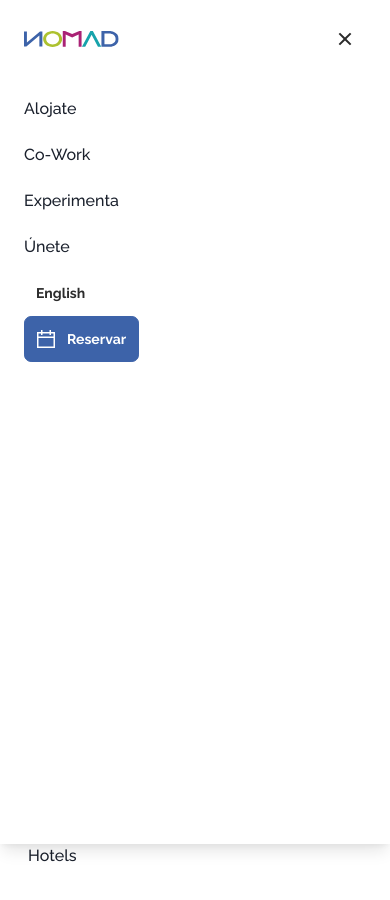
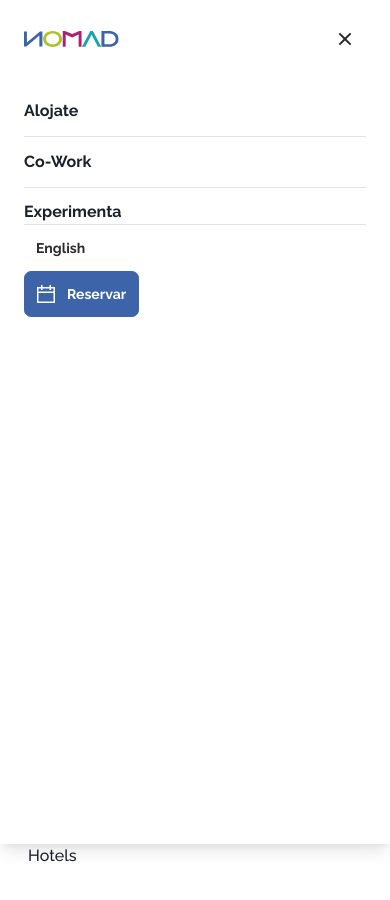
Before and after one commit to emmchier/nomad-app, a Next.js app: page / in a window 390 px wide. Both pictures are taken after a click on the button "abrir menú". Shown: the top 900 px of the page. Built offline with nearby package versions, Linux system fonts and the light colour scheme; a web font is replaced by a local one.

Commit message:
keep working on menu responsive

```diff
--- /dev/null
+++ b/src/components/atomic-design/atoms/collapse/index.tsx
@@ -0,0 +1,23 @@
+import { FC } from 'react';
+
+import { Box, Collapse, useDisclosure } from '@chakra-ui/react';
+
+interface CollapseI {
+  children: React.ReactNode;
+  collapsibleItem: React.ReactNode | React.ReactElement;
+}
+
+const Collapsible: FC<CollapseI> = ({ children, collapsibleItem = 'contenido' }) => {
+  const { isOpen, onToggle } = useDisclosure();
+
+  return (
+    <>
+      <Box onClick={onToggle}>{collapsibleItem}</Box>
+      <Collapse in={isOpen} animateOpacity>
+        {children}
+      </Collapse>
+    </>
+  );
+};
+
+export default Collapsible;
--- a/src/components/atomic-design/molecules/navbar/index.tsx
+++ b/src/components/atomic-design/molecules/navbar/index.tsx
@@ -26,7 +26,7 @@ const Navbar: FC = () => {
           </a>
         </Link>
         <NavbarActions>
-          <NavList direction="horizontal" />
+          <NavList direction="horizontal" hideItems="single" />
           <Divider height="20px" ml="2" borderColor="black" orientation="vertical" />
           <span>
             <LanguageButton />
--- a/src/components/atomic-design/organisms/nav-list/index.tsx
+++ b/src/components/atomic-design/organisms/nav-list/index.tsx
@@ -1,30 +1,48 @@
 import React, { FC, useContext } from 'react';
 import Link from 'next/link';
+var _ = require('lodash');
 
 import { ListItem } from '@chakra-ui/react';
 
-import { NavLink } from '../../../../interfaces';
 import { slugify } from '../../../../utils';
 
 import CustomList from '../../atoms/list';
 import { GlobalDataContext } from '../../../../context/index';
+import NavbarSubmenu from '../navbar/navbar-submenu';
+import { NavLink } from '../../../../interfaces/index';
 
 interface NavListI {
   direction?: string;
-  showLast?: boolean;
+  hideItems?: string;
+  isNavRes?: boolean;
 }
 
-const NavList: FC<NavListI> = ({ direction = 'vertical', showLast = false }) => {
+const NavList: FC<NavListI> = ({
+  direction = 'vertical',
+  hideItems = 'none',
+  isNavRes = false,
+}) => {
   const { navList } = useContext(GlobalDataContext);
-  const filterItems = () =>
-    showLast === true
-      ? navList
-      : navList.filter((item: NavLink) => slugify(item.title) !== 'inversores');
+
+  const hiddeItems = (hideAction: string) => {
+    switch (hideAction) {
+      case 'single':
+        return navList.filter((item: NavLink) => slugify(item.title) !== 'inversores');
+      case 'all':
+        return navList.filter(
+          (item: NavLink) => slugify(item.title) !== 'inversores' && slugify(item.title) !== 'unete'
+        );
+      case 'none':
+        return navList;
+      default:
+        return navList;
+    }
+  };
 
   return (
     <nav role="navigation">
       <CustomList direction={direction}>
-        {filterItems()?.map((item: NavLink) => (
+        {hiddeItems(hideItems)?.map((item: NavLink) => (
           <ListItem
             as="li"
             key={slugify(item.title)}
@@ -35,9 +53,15 @@ const NavList: FC<NavListI> = ({ direction = 'vertical', showLast = false }) =>
             px={direction === 'horizontal' ? '4' : '0'}
             py="2.5"
           >
-            <Link href="[#!]" as="#!" passHref>
-              <a>{item.title}</a>
-            </Link>
+            {item?.activities?.length === undefined || item?.activities?.length < 0 ? (
+              <Link href="[#!]" as="#!" passHref>
+                <a>{item.title}</a>
+              </Link>
+            ) : isNavRes === true ? (
+              <NavbarSubmenu label={item.title} subItems={item?.activities} />
+            ) : (
+              <>{item.title}</>
+            )}
           </ListItem>
         ))}
       </CustomList>
--- a/src/components/atomic-design/organisms/navbar-menu/index.tsx
+++ b/src/components/atomic-design/organisms/navbar-menu/index.tsx
@@ -1,4 +1,4 @@
-import React, { useContext } from 'react';
+import React, { FC, useContext } from 'react';
 
 import { GlobalDataContext } from '../../../../context';
 import Icon from '../../atoms/icon';
@@ -8,7 +8,7 @@ import CustomDrawer from '../../molecules/drawer';
 import NavList from '../nav-list';
 import { Content } from './styles';
 
-const NavbarMenu = () => {
+const NavbarMenu: FC = () => {
   const { openNavbarMenu, setOpenNavbarMenu } = useContext(GlobalDataContext);
 
   return (
@@ -19,11 +19,11 @@ const NavbarMenu = () => {
       title={<Icon icon="brand" ariaLabel="logo de Nomad" />}
       content={
         <Content>
-          <NavList direction="vertical" />
+          <NavList isNavRes={true} direction="vertical" hideItems="all" />
           <span>
             <LanguageButton />
+            <ReservarButton />
           </span>
-          <ReservarButton />
         </Content>
       }
     />
--- a/src/components/atomic-design/organisms/navbar-menu/styles.tsx
+++ b/src/components/atomic-design/organisms/navbar-menu/styles.tsx
@@ -1,6 +1,32 @@
 import styled from 'styled-components';
 
 export const Content = styled.div`
+  width: 100%;
+
+  ul {
+    width: 100%;
+
+    li {
+      width: 100%;
+      border-radius: 0;
+      border-bottom: 1px solid ${({ theme }) => theme.color.disabled};
+      font-weight: ${({ theme }) => theme.font.weight.bold};
+      padding: ${({ theme }) => theme.spacing(3)} 0;
+
+      &:last-child {
+        padding-bottom: 0;
+      }
+
+      a {
+        font-weight: ${({ theme }) => theme.font.weight.bold};
+      }
+
+      &:hover {
+        background: transparent;
+      }
+    }
+  }
+
   span {
     height: auto;
   }
--- /dev/null
+++ b/src/components/atomic-design/organisms/navbar/navbar-submenu/index.tsx
@@ -0,0 +1,33 @@
+import React, { FC } from 'react';
+
+import { ListItem } from '@chakra-ui/react';
+import Link from 'next/link';
+import Collapsible from '../../../atoms/collapse';
+import CustomList from '../../../atoms/list';
+import { NavLink } from '../../../../../interfaces';
+import { Content } from './styles';
+
+interface NavbarSubmenuI {
+  label?: string;
+  subItems: string[] | any;
+}
+
+const NavbarSubmenu: FC<NavbarSubmenuI> = ({ label = '', subItems }) => {
+  return (
+    <Content>
+      <Collapsible collapsibleItem={label}>
+        <CustomList direction="vertical">
+          {subItems.map((subItem: string) => (
+            <ListItem key={subItem}>
+              <Link href="[#!]" as="#!" passHref>
+                <a>{subItem}</a>
+              </Link>
+            </ListItem>
+          ))}
+        </CustomList>
+      </Collapsible>
+    </Content>
+  );
+};
+
+export default NavbarSubmenu;
--- /dev/null
+++ b/src/components/atomic-design/organisms/navbar/navbar-submenu/styles.tsx
@@ -0,0 +1,11 @@
+import styled from 'styled-components';
+
+export const Content = styled.div`
+  ul {
+    padding: ${({ theme }) => theme.spacing(3)} ${({ theme }) => theme.spacing(3)} 0;
+
+    li {
+      border-bottom: none !important;
+    }
+  }
+`;
--- a/src/pages/index.tsx
+++ b/src/pages/index.tsx
@@ -12,7 +12,6 @@ interface PageProps {
 
 const HomePage: NextPage<PageProps> = ({ homeData }) => {
   const { metaTitle, metaDescription, metaTag, metaKeywords, sections, banner } = homeData;
-  // console.log(sections);
 
   return (
     <Page title={metaTitle} description={metaDescription} keywords={metaKeywords} tag={metaTag}>
--- a/src/utils/index.tsx
+++ b/src/utils/index.tsx
@@ -1,3 +1,5 @@
+import { NavLink } from '../interfaces';
+
 export const slugify = (text: string) => {
   return text
     .toString()
```
